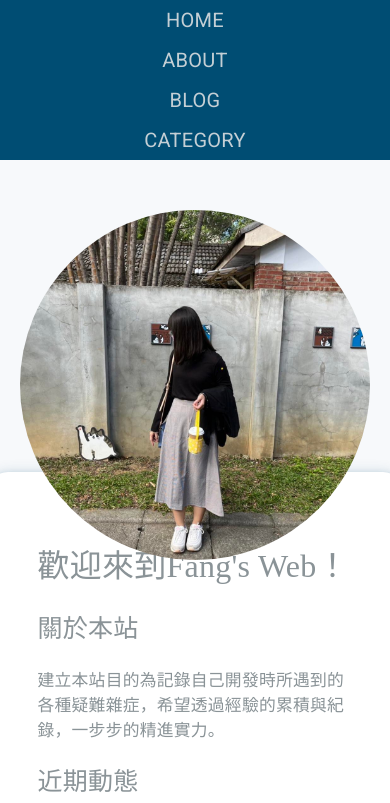
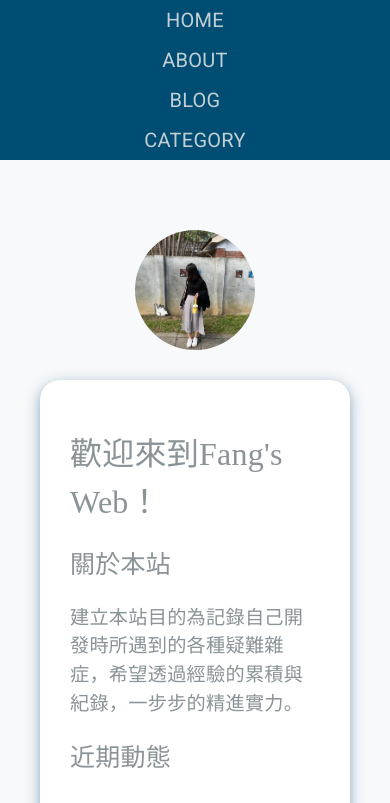
Before and after one commit to yufang0321/personal-website, an Angular app: page /home in a window 390 px wide. Shown: the top 803 px of the page. Built offline with nearby package versions, Linux system fonts and the light colour scheme.

Commit message:
fix: 調整home page 排版

```diff
--- a/src/app/pages/home/home.component.html
+++ b/src/app/pages/home/home.component.html
@@ -1,5 +1,4 @@
 <div class="home-container">
-  <div class="basic">
     <div class="basic-content">
       <div class="photo-wrapper">
         <img src="assets/image/myphoto.jpg" alt="author-photo">
@@ -23,5 +22,4 @@
         </div>
       </div>
     </div>
-  </div>
 </div>
--- a/src/app/pages/home/home.component.scss
+++ b/src/app/pages/home/home.component.scss
@@ -1,36 +1,36 @@
-@use '../../../style/variables' as *;
+@use "../../../style/variables" as *;
 
 .home-container {
-  width: 100%;
-  height: 100%;
   display: flex;
   flex-direction: column;
   justify-content: center;
   align-items: center;
+  padding: 50px 20px;
 }
 
-.basic {
+.basic-content {
   width: 100%;
-
-  .basic-content {
   display: flex;
   justify-content: center;
   flex-direction: column;
   align-items: center;
-    height: 500px;
-    padding: 50px 100px;
+  padding: 0px 100px;
+  min-height: auto; /* 調整為自動高度以便更適應不同內容 */
+  box-sizing: border-box;
 
   .photo-wrapper {
-      margin-bottom: -88px;
+    margin-bottom: 30px;
     flex: 0 0 auto;
     height: 35%;
     overflow: hidden;
     border-radius: 50%;
     z-index: 2;
+    max-width: 150px; /* 限制圖片大小，避免太大 */
+    width: 100%;
 
     img {
       height: 100%;
-        width: auto;
+      width: 100%;
       object-fit: cover;
       display: block;
     }
@@ -40,35 +40,35 @@
     flex: 1;
     padding: 50px;
     background-color: white;
-      box-shadow: 0 4px 8px rgba(0, 77, 115, 0.2), 0 4px 16px rgba(0, 77, 115, 0.3);
+    box-shadow: 0 4px 8px rgba(0, 77, 115, 0.2),
+      0 4px 16px rgba(0, 77, 115, 0.3);
     border-radius: 20px;
     width: 90%;
+    box-sizing: border-box;
 
     .intro-text-content {
       width: 100%;
       color: $text;
 
       .welcome {
-          font-family: 'Noto Sans TC';
+        font-family: "Noto Sans TC";
         margin-top: 20px;
         font-size: 2rem;
-          line-height: 150%;
+        line-height: 1.5;
       }
 
       .introduce-title {
-          font-family: 'Noto Sans TC';
+        font-family: "Noto Sans TC";
         margin-top: 20px;
         font-size: 1.5625rem;
-          line-height: 150%;
+        line-height: 1.5;
       }
 
       .introduce-content {
-          font-family: 'Noto Sans TC';
+        font-family: "Noto Sans TC";
         margin-top: 20px;
         font-size: 1.2em;
-          line-height: 150%;
-        }
-
+        line-height: 1.5;
       }
     }
   }
@@ -79,38 +79,62 @@
 // -------------------------------
 
 @media (max-width: 768px) {
-  .basic {
   .basic-content {
     flex-direction: column;
-      padding: 50px 20px;
+    padding: 30px 20px; /* 改變 padding 以適應小屏幕 */
     height: auto;
 
     .photo-wrapper {
-        width: 100%;
-        height: auto;
-
-        img {
-          width: 100%;
-          height: auto;
-        }
+      width: 80%;
+      height: 80%;
+      max-width: 120px;
     }
 
-      .intro-text {
+    .intro-content {
       padding: 30px;
+      width: 100%; /* 確保內容不超過寬度 */
 
       .intro-text-content {
-          font-size: 1.25rem;
-        }
+        font-size: 1rem; /* 縮小字體以適應小屏幕 */
       }
     }
   }
 
-  .title {
+  .welcome {
     font-size: 1.5rem;
-    padding: 10px;
   }
 
-  .content {
+  .introduce-title {
+    font-size: 1.4rem;
+  }
+
+  .introduce-content {
+    font-size: 1.1rem;
+  }
+}
+
+@media (max-width: 480px) {
+  .basic-content {
     padding: 20px;
   }
+
+  .photo-wrapper {
+    margin-bottom: 15px; /* 縮小圖片底部間距 */
   }
+
+  .intro-content {
+    padding: 20px;
+  }
+
+  .welcome {
+    font-size: 1.2rem;
+  }
+
+  .introduce-title {
+    font-size: 1.3rem;
+  }
+
+  .introduce-content {
+    font-size: 1rem;
+  }
+}
--- a/src/app/pages/navbar/navbar.component.scss
+++ b/src/app/pages/navbar/navbar.component.scss
@@ -1,5 +1,4 @@
 @use '../../../style/variables' as *;
-
 
 .navbar-container {
   background-color: $primary-color;
```
Lines whose indentation alone changed are shown as unchanged.
